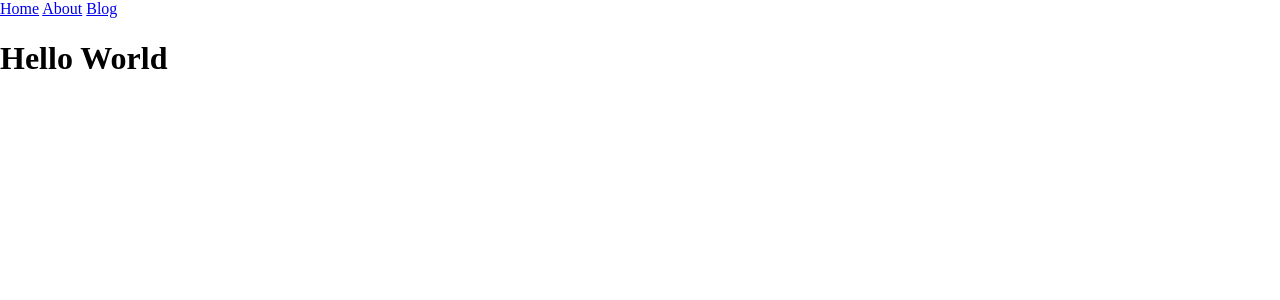
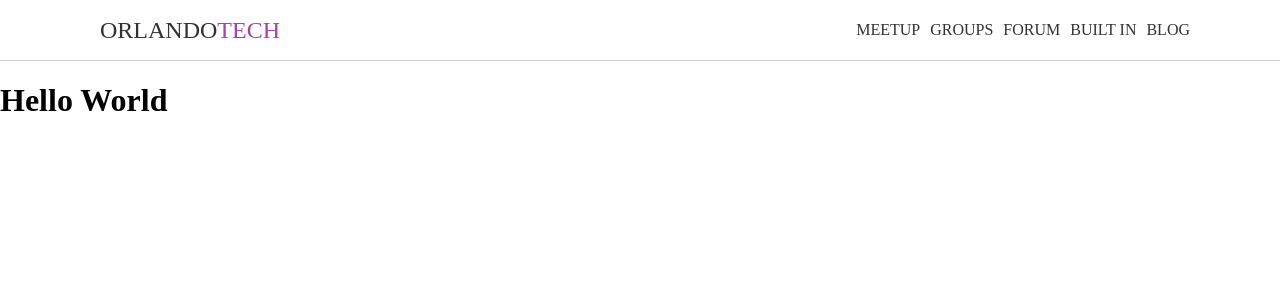
Before and after one commit to orlandotech/orlandotech.github.io, a Jekyll site: the page built from index.html, in a window 1280 px wide. Shown: the top 300 px of the page. Built offline with Jekyll 4.4.1, drawn with Linux system fonts in a browser that asks for light colours; nearby versions of some CDN libraries; library files that are not in the unit come from our copies; Markdown is read by kramdown in place of the engine named in the settings.

Commit message:
started the header

```diff
--- a/_layouts/default.html
+++ b/_layouts/default.html
@@ -7,14 +7,24 @@
         <link rel "shortcut icon" href="">
         <link rel="stylesheet" type="text/css" href="/components/normalize-css/normalize.css">
         <link rel="stylesheet" type="text/css" href="/assets/css/style.css">
+
+        <!-- TYPEKIT -->
+        <script type="text/javascript" src="//use.typekit.net/tsm2ejn.js"></script>
+        <script type="text/javascript">try{Typekit.load();}catch(e){}</script>
+
     </head>
     <body>
     	<header>
-			<nav>
-				<a href="/">Home</a>
-				<a href="/#about">About</a>
-				<a href="/blog">Blog</a>
-			</nav>
+            <div class='container'>
+                <a href='/' class='logo'>Orlando<span>Tech</span></a>
+    			<nav>
+    				<a href="/">Meetup</a>
+    				<a href="/#groups">Groups</a>
+    				<a href="/#forum">Forum</a>
+                    <a href="/#built">Built In</a>
+                    <a href="/blog">Blog</a>
+    			</nav>
+            </div>
 		</header>
 		<main>
         	{{ content }}
--- a/assets/css/style.css
+++ b/assets/css/style.css
@@ -1,3 +1,46 @@
+/* Container */
+.container {
+	max-width: 1100px;
+	margin-left: auto;
+	margin-right: auto;
+}
+
+/* Header */
+header {
+	background-color: #fff;
+	border-bottom: 1px solid #cfcfcf;
+	height: 60px;
+}
+
+header .logo {
+	font-family: "freight-sans-pro" helvetica, sans-serif;
+	float: left;
+	line-height: 60px;
+	font-size: 1.5em;
+}
+
+header span {
+	color: #A840a8;
+}
+
+header a {
+	float: left;
+	color: #323232;
+	text-decoration: none;
+	padding-left: 10px;
+	text-transform: uppercase;
+	font-size: 1em;
+}
+
+header a:hover {
+	color: #dfdfdf;
+}
+
+nav {
+	float: right;
+	line-height: 60px;
+}
+
 body {
 	background: #fff;
 }
```
